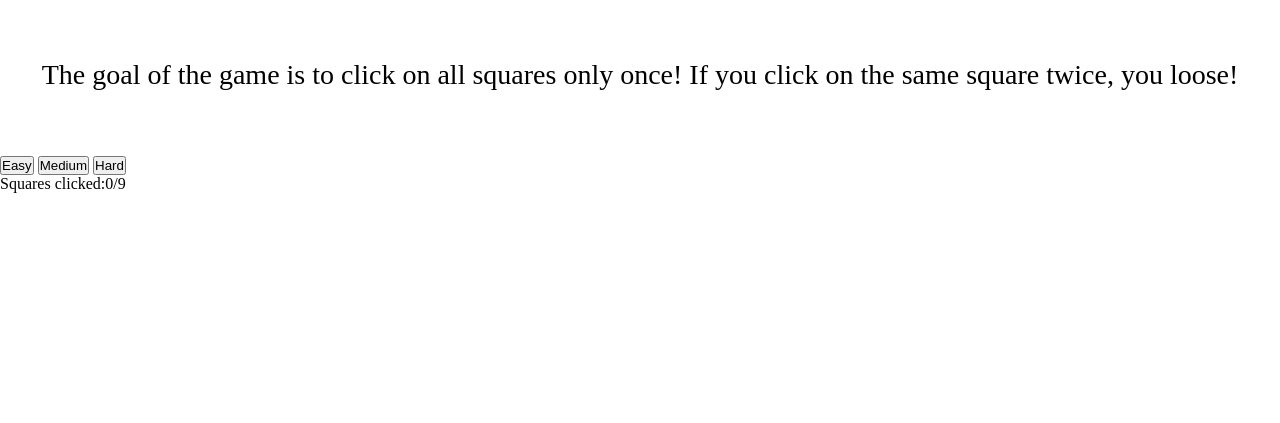
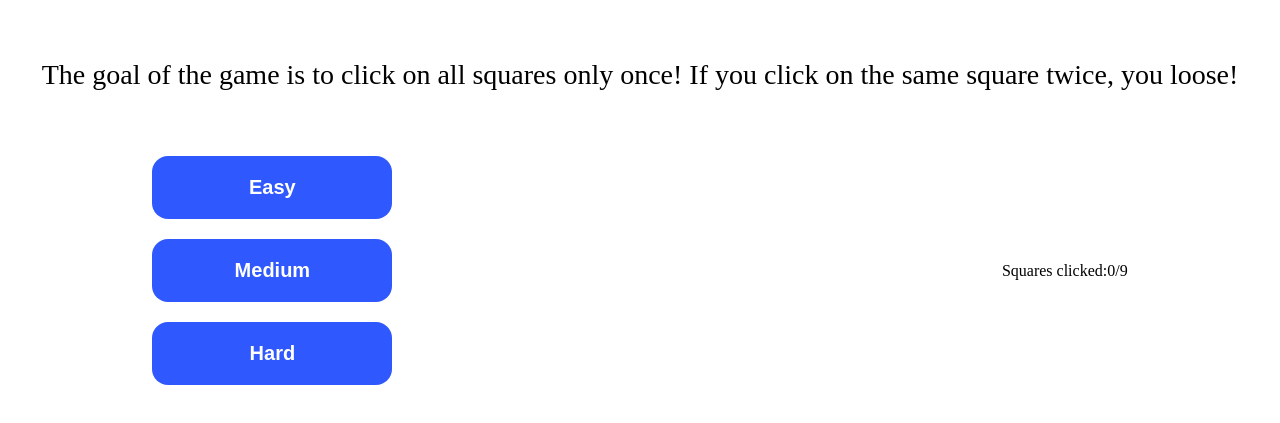
Before and after one commit to Luka-Popovic06/Memory-Game, a plain HTML site: page index.html in a window 1280 px wide. Shown: the part 123-546 px from the top of the page. Drawn offline with Linux system fonts and the light colour scheme.

Commit message:
Editing button in CSS

```diff
--- a/style.css
+++ b/style.css
@@ -16,3 +16,32 @@ h1 {
   font-size: 28px;
   display: block;
 }
+/*MAIN BOX*/
+.main-box {
+  display: flex;
+  justify-content: space-around;
+  align-items: center;
+}
+/*BTN*/
+.btn-box {
+  display: flex;
+  flex-direction: column;
+  gap: 20px;
+}
+button {
+  padding: 20px 36px;
+  border-radius: 16px;
+  font-size: 20px;
+  border: none;
+  font-weight: 700;
+  color: #fff;
+  background-color: #2f58fe;
+  cursor: pointer;
+  width: 240px;
+  transition: 0.5s;
+}
+button:hover {
+  background-color: #0c0cfc;
+  scale: 1.1;
+  transition: 0.5s;
+}
```
